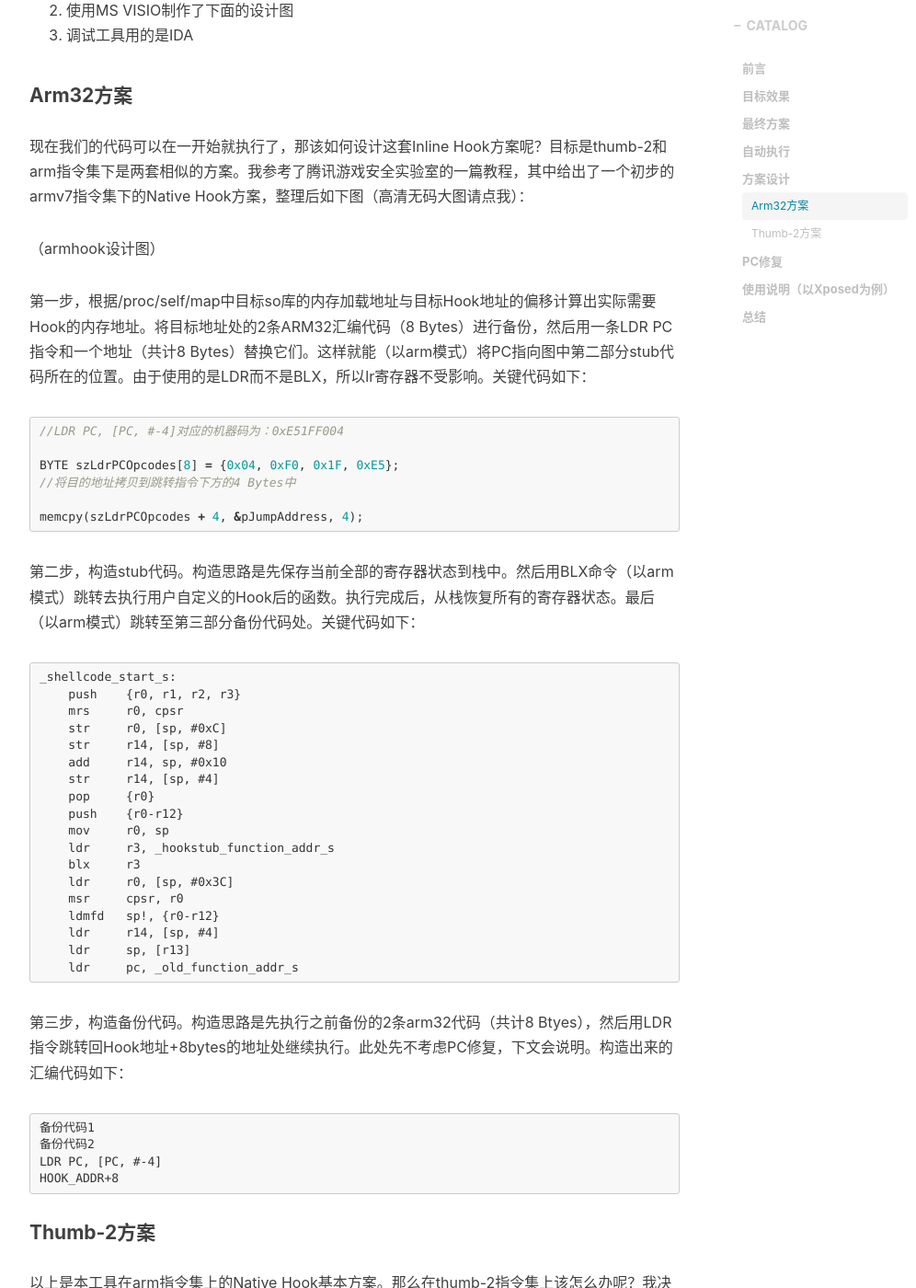
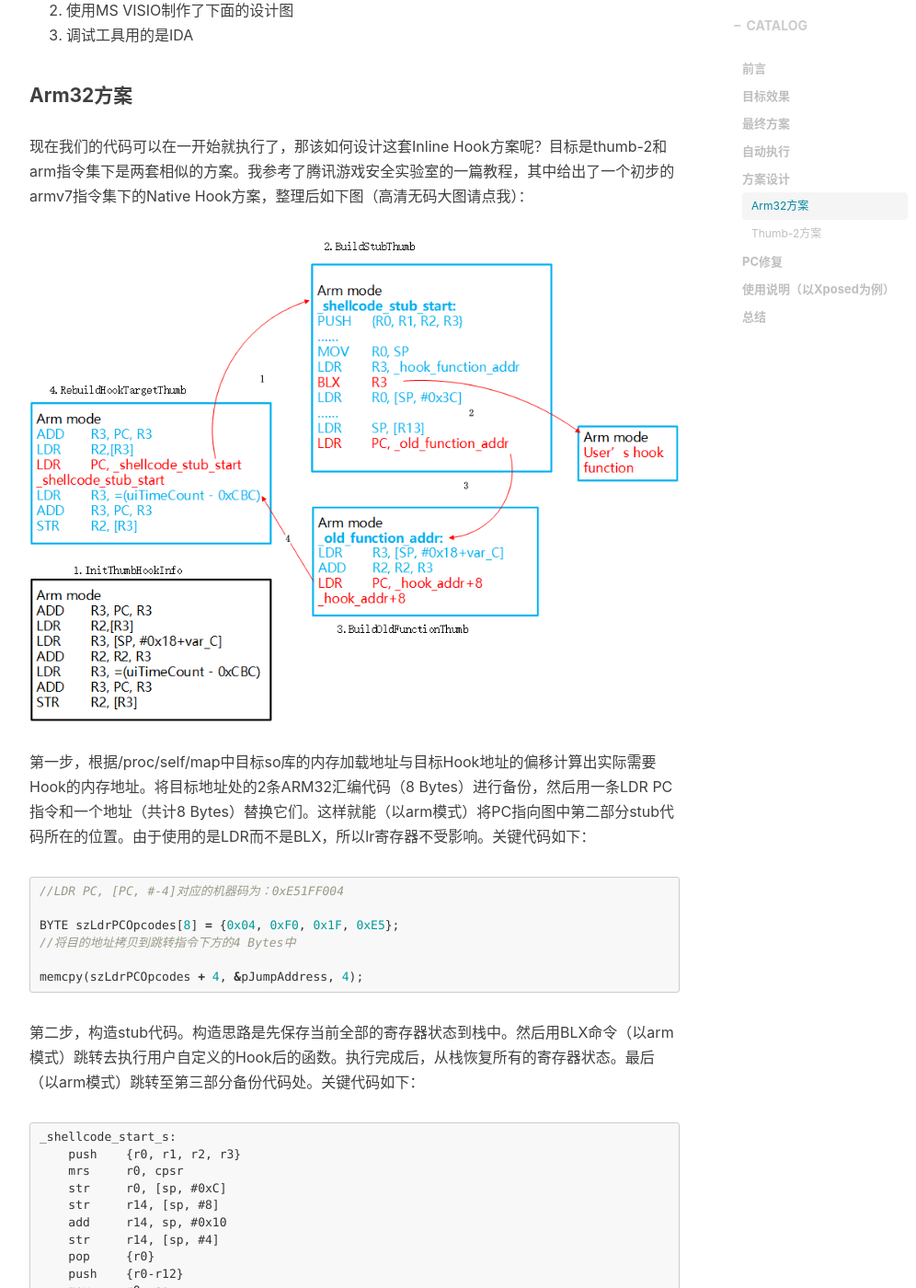
Before and after one commit to GToad/GToad.github.io, a Jekyll site: the page built from _posts/2018-07-06-Auto-Native-Hook.markdown, in a window 1280 px wide and 1400 px high, scrolled down 3275 px. Shown: the whole window at 92% size, without its empty margins (233-1229 px from the left). Built offline with Jekyll 4.4.1, drawn with Linux system fonts in a browser that asks for light colours; nearby versions of some CDN libraries; comment, search, counter and statistics services are not loaded.

Commit message:
change article:android native hook.markdown

```diff
--- a/_posts/2018-07-06-Auto-Native-Hook.markdown
+++ b/_posts/2018-07-06-Auto-Native-Hook.markdown
@@ -74,7 +74,7 @@
 
 现在我们的代码可以在一开始就执行了，那该如何设计这套Inline Hook方案呢？目标是thumb-2和arm指令集下是两套相似的方案。我参考了腾讯游戏安全实验室的一篇教程，其中给出了一个初步的armv7指令集下的Native Hook方案，整理后如下图（高清无码大图请点我）：
 
-（armhook设计图）
+![](/img/in-post/post-android-native-hook-practice/armhook.png)
 
 第一步，根据/proc/self/map中目标so库的内存加载地址与目标Hook地址的偏移计算出实际需要Hook的内存地址。将目标地址处的2条ARM32汇编代码（8 Bytes）进行备份，然后用一条LDR PC指令和一个地址（共计8 Bytes）替换它们。这样就能（以arm模式）将PC指向图中第二部分stub代码所在的位置。由于使用的是LDR而不是BLX，所以lr寄存器不受影响。关键代码如下：
 
@@ -123,7 +123,7 @@
 
 以上是本工具在arm指令集上的Native Hook基本方案。那么在thumb-2指令集上该怎么办呢？我决定使用多模式切换来实现(文末解释2)，整理后如下图（高清无码大图请点我）：
 
-（thumbhook设计图）
+![](/img/in-post/post-android-native-hook-practice/thumbhook.png)
 
 `虽然这部分内容与arm32很相似，但由于细节坑较多，所以我认为下文重新梳理详细思路是必要的。`
 
```
Also changed, not shown: img/in-post/post-android-native-hook-practice/armhook.png (added), img/in-post/post-android-native-hook-practice/thumbhook.png (added).
